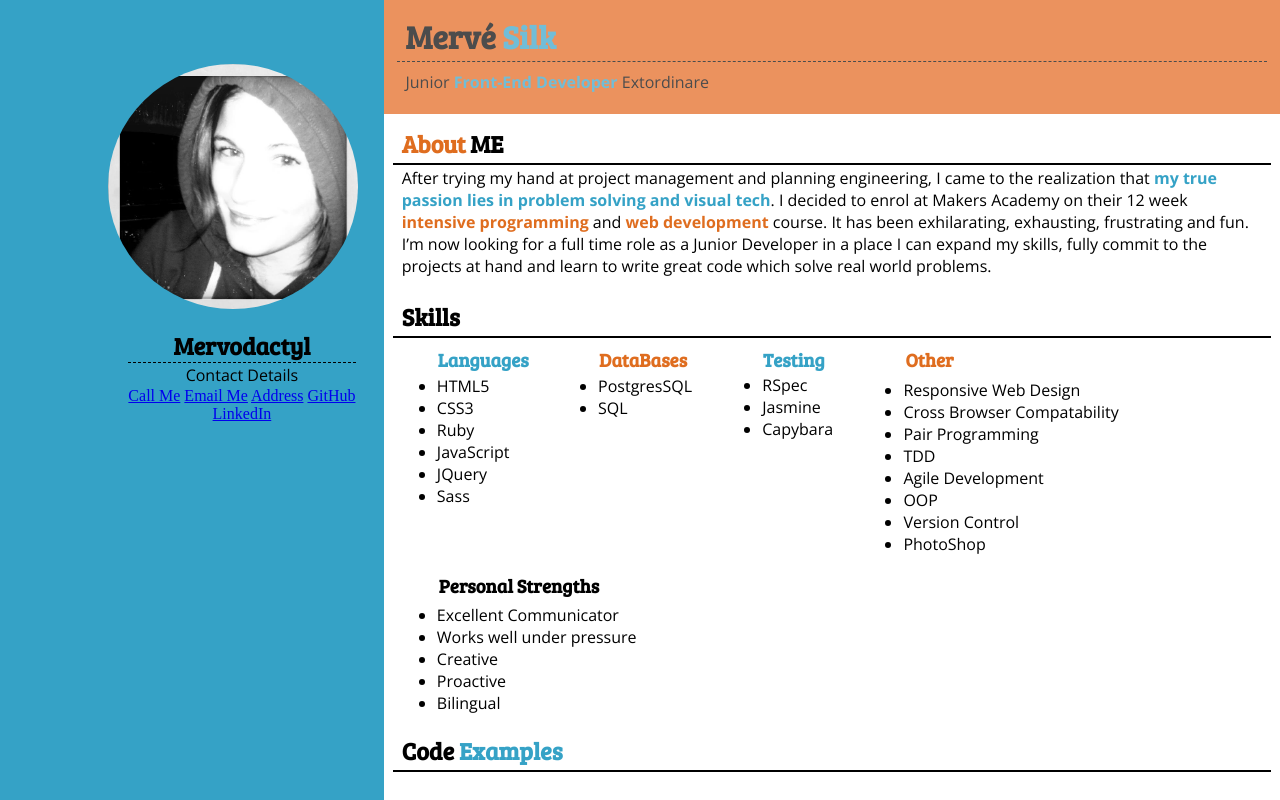
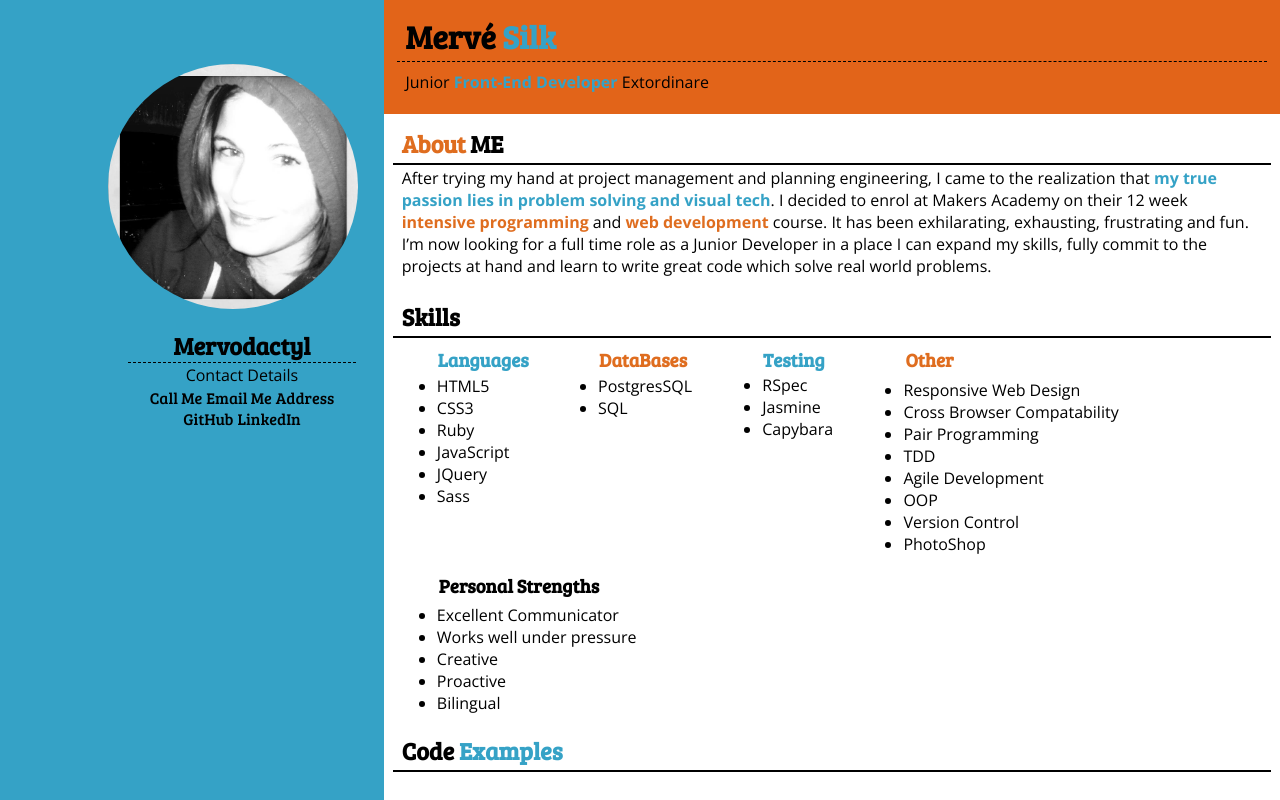
Before and after one commit to Mervodactyl/Frontend, a plain HTML site: page Frontend/cvs/cv1.html in a window 1280 px wide. Shown: the top 800 px of the page. Drawn offline with nearby package versions, Linux system fonts and the light colour scheme.

Commit message:
links attributes added plus debugging and spacing refined

```diff
--- a/Frontend/cvs/css_cv_stylesheets/cv1_css_stylesheet.css
+++ b/Frontend/cvs/css_cv_stylesheets/cv1_css_stylesheet.css
@@ -60,6 +60,22 @@ ul {
   /*border: 1px solid;*/
 }
 
+a:link {
+  font-family: 'Bree Serif', serif;
+  text-decoration: none;
+  color: black;
+  }
+  a:visited {
+    text-decoration: none;
+    color: #DF6D1F;
+  }
+    a:hover {
+      color: #35A2C6;
+    }
+      a:active {
+        color: ;
+      }
+
 .orange {
   color:#DF6D1F;
   font-weight: bold;
@@ -106,7 +122,7 @@ aside {
   z-index: 1;
   width: 70%;
   padding: 1%;
-  opacity: 0.7;
+  /*opacity: 0.7;*/
   margin: 0;
   background: rgba(223, 84, 0, 0.9);
 }
@@ -167,12 +183,6 @@ main {
       padding-bottom: 3%;
     }
 
-
-/*ul {
-  padding: 1%;
-  margin: 0;
-  /*background-color: purple;*/
-
 nav {
   clear: left;
   padding: 1%;
@@ -201,17 +211,11 @@ nav {
       font-family: 'Bree Serif', serif;
       font-size: 1.3em;
       border-bottom: 1px dashed;
-
-    /*background-color: #01DF74;*/
     }
       #history .dates {
           float: left;
           padding: 1.62% 1% 0.5% 1%;
           margin: 0% 0% 0% 2%;
-      /*border-bottom: 1px dashed;*/
-
-          /*padding:;*/
-          /*background-color: #FA5858;*/
       }
         .summary {
           padding: 1%;
@@ -224,7 +228,6 @@ nav {
 #education {
   padding: 1%;
   margin: 0;
-  /*background-color: green;*/
 }
     .institutes {
       font-weight: bold;
@@ -237,21 +240,17 @@ nav {
     float: left;
     padding: 1%;
     margin: 0;
-    /*background-color: #FA5882;*/
   }
   #school {
     float: left;
     padding: 1%;
-    /*width: 79.85%;*/
     margin: 0;
-    /*background-color: #F6CEE3;*/
   }
 
 #interests {
   clear: left;
   padding: 1%;
   margin: 0;
-  /*background-color: violet;*/
 }
   #interests p {
     padding: 1%;
@@ -261,9 +260,6 @@ nav {
   }
 
 #references {
-  /*text: center;*/
   padding: 1%;
   border-bottom: 0;
-  /*border-top: 1px dashed;*/
-
 }
```
